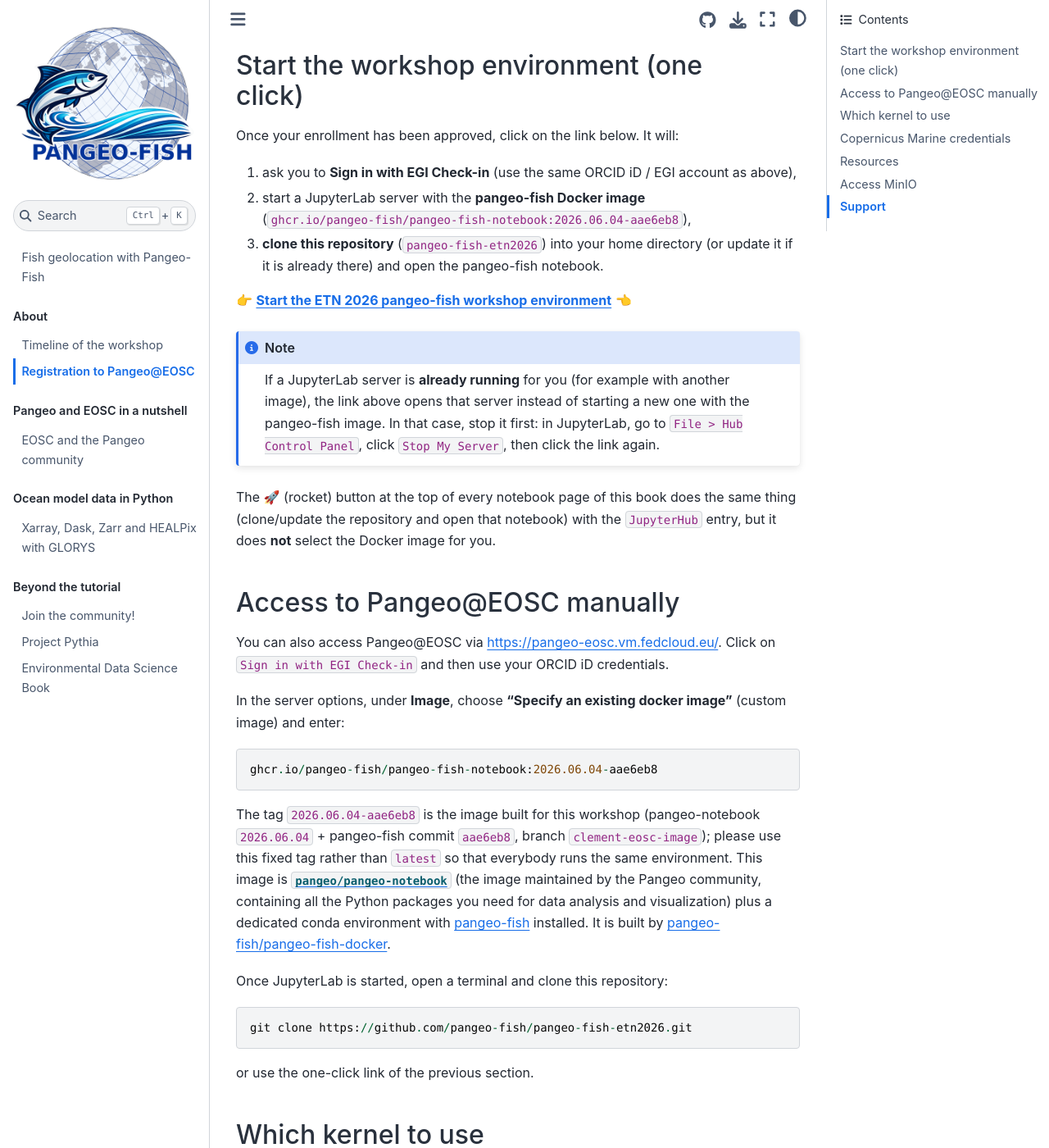
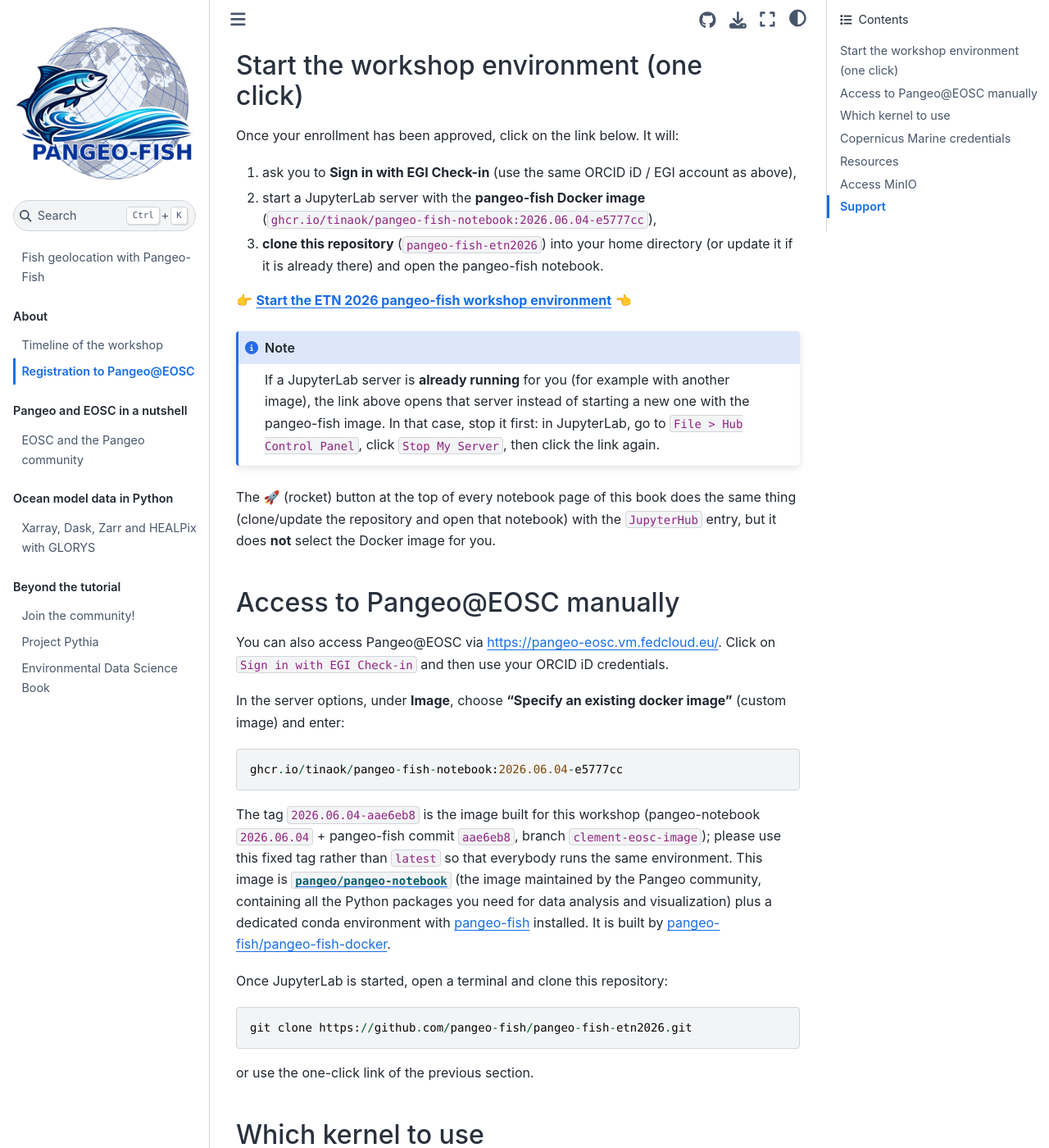
Before and after one commit to pangeo-fish/pangeo-fish-etn2026, a Jupyter Book: the page built from docs/users-getting-started.md, in a window 1280 px wide and 1400 px high, scrolled down 1078 px. Shown: the whole window at 82% size. Built offline with Jupyter Book 1.0.4 settings and Sphinx 7.4.7 and the Sphinx Book theme 1.1.4, drawn with Linux system fonts in a browser that asks for light colours; pages that are not in the unit, such as notebooks, are missing from menus; comment, search, counter and statistics services are not loaded.

Commit message:
docs: launch workshop with the verified coastal-fix image

````diff
--- a/docs/users-getting-started.md
+++ b/docs/users-getting-started.md
@@ -33,10 +33,10 @@
 Once your enrollment has been approved, click on the link below. It will:
 
 1. ask you to **Sign in with EGI Check-in** (use the same ORCID iD / EGI account as above),
-2. start a JupyterLab server with the **pangeo-fish Docker image** (`ghcr.io/pangeo-fish/pangeo-fish-notebook:2026.06.04-aae6eb8`),
+2. start a JupyterLab server with the **pangeo-fish Docker image** (`ghcr.io/tinaok/pangeo-fish-notebook:2026.06.04-e5777cc`),
 3. **clone this repository** (`pangeo-fish-etn2026`) into your home directory (or update it if it is already there) and open the pangeo-fish notebook.
 
-👉 **[Start the ETN 2026 pangeo-fish workshop environment](https://pangeo-eosc.vm.fedcloud.eu/hub/spawn?profile=only-choice&profile-option-only-choice--image--unlisted-choice=ghcr.io%2Fpangeo-fish%2Fpangeo-fish-notebook%3A2026.06.04-aae6eb8&next=%2Fhub%2Fuser-redirect%2Fgit-pull%3Frepo%3Dhttps%253A%252F%252Fgithub.com%252Fpangeo-fish%252Fpangeo-fish-etn2026%26urlpath%3Dlab%252Ftree%252Fpangeo-fish-etn2026%252Fdocs%252Fpangeo-fish.ipynb%26branch%3Dmain)** 👈
+👉 **[Start the ETN 2026 pangeo-fish workshop environment](https://pangeo-eosc.vm.fedcloud.eu/hub/spawn?profile=only-choice&profile-option-only-choice--image--unlisted-choice=ghcr.io%2Ftinaok%2Fpangeo-fish-notebook%3A2026.06.04-e5777cc&next=%2Fhub%2Fuser-redirect%2Fgit-pull%3Frepo%3Dhttps%253A%252F%252Fgithub.com%252Fpangeo-fish%252Fpangeo-fish-etn2026%26urlpath%3Dlab%252Ftree%252Fpangeo-fish-etn2026%252Fdocs%252Fpangeo-fish.ipynb%26branch%3Dmain)** 👈
 
 :::{note}
 If a JupyterLab server is **already running** for you (for example with another image), the link above opens that server instead of starting a new one with the pangeo-fish image. In that case, stop it first: in JupyterLab, go to `File > Hub Control Panel`, click `Stop My Server`, then click the link again.
@@ -51,7 +51,7 @@
 In the server options, under **Image**, choose **"Specify an existing docker image"** (custom image) and enter:
 
 ```
-ghcr.io/pangeo-fish/pangeo-fish-notebook:2026.06.04-aae6eb8
+ghcr.io/tinaok/pangeo-fish-notebook:2026.06.04-e5777cc
 ```
 
 The tag `2026.06.04-aae6eb8` is the image built for this workshop (pangeo-notebook `2026.06.04` + pangeo-fish commit `aae6eb8`, branch `clement-eosc-image`); please use this fixed tag rather than `latest` so that everybody runs the same environment. This image is [`pangeo/pangeo-notebook`](https://github.com/pangeo-data/pangeo-docker-images) (the image maintained by the Pangeo community, containing all the Python packages you need for data analysis and visualization) plus a dedicated conda environment with [pangeo-fish](https://github.com/pangeo-fish/pangeo-fish) installed. It is built by [pangeo-fish/pangeo-fish-docker](https://github.com/pangeo-fish/pangeo-fish-docker).
````
Also changed, not shown: README.md (+2 -2 lines), docs/glorys-xarray-dask-zarr-healpix.ipynb.
